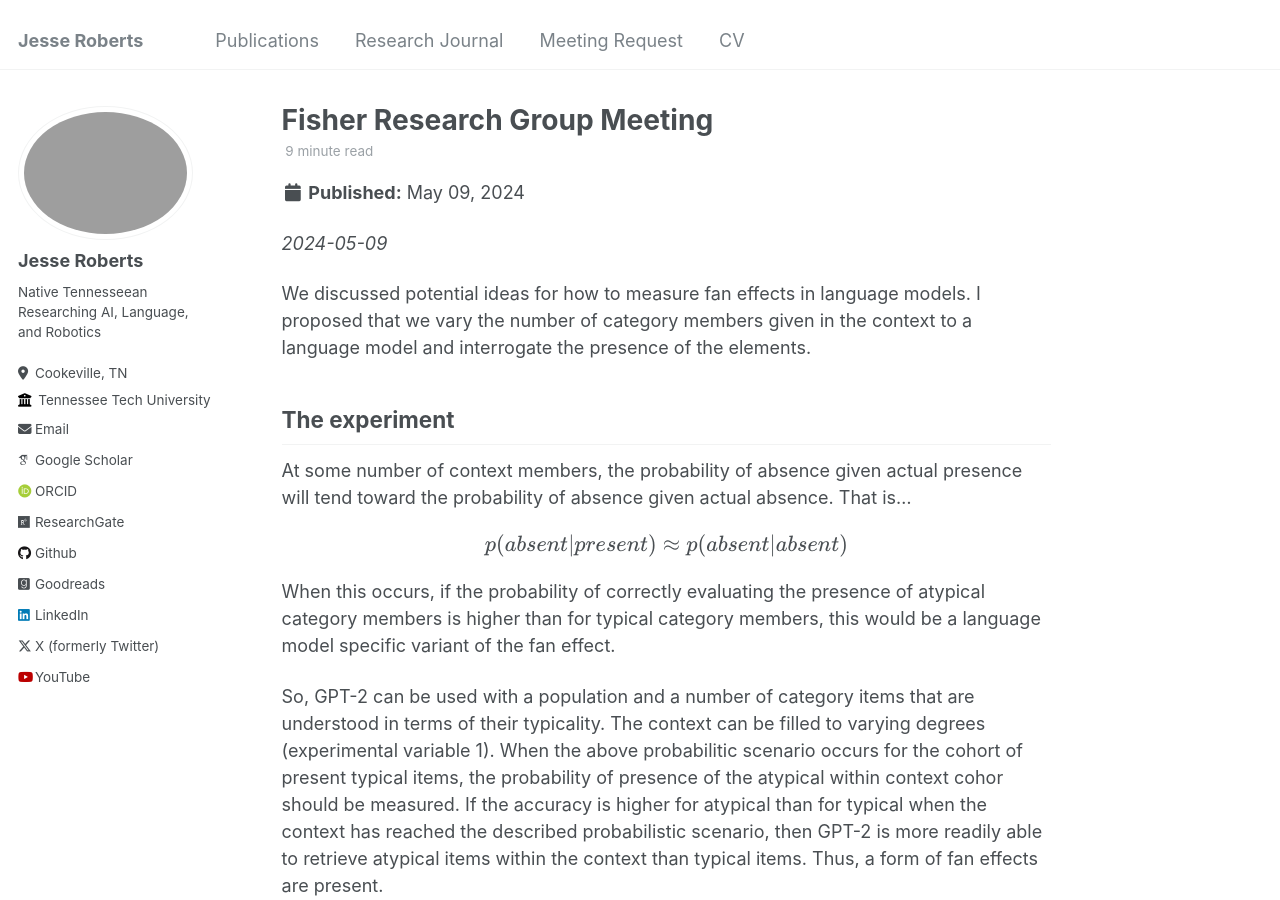
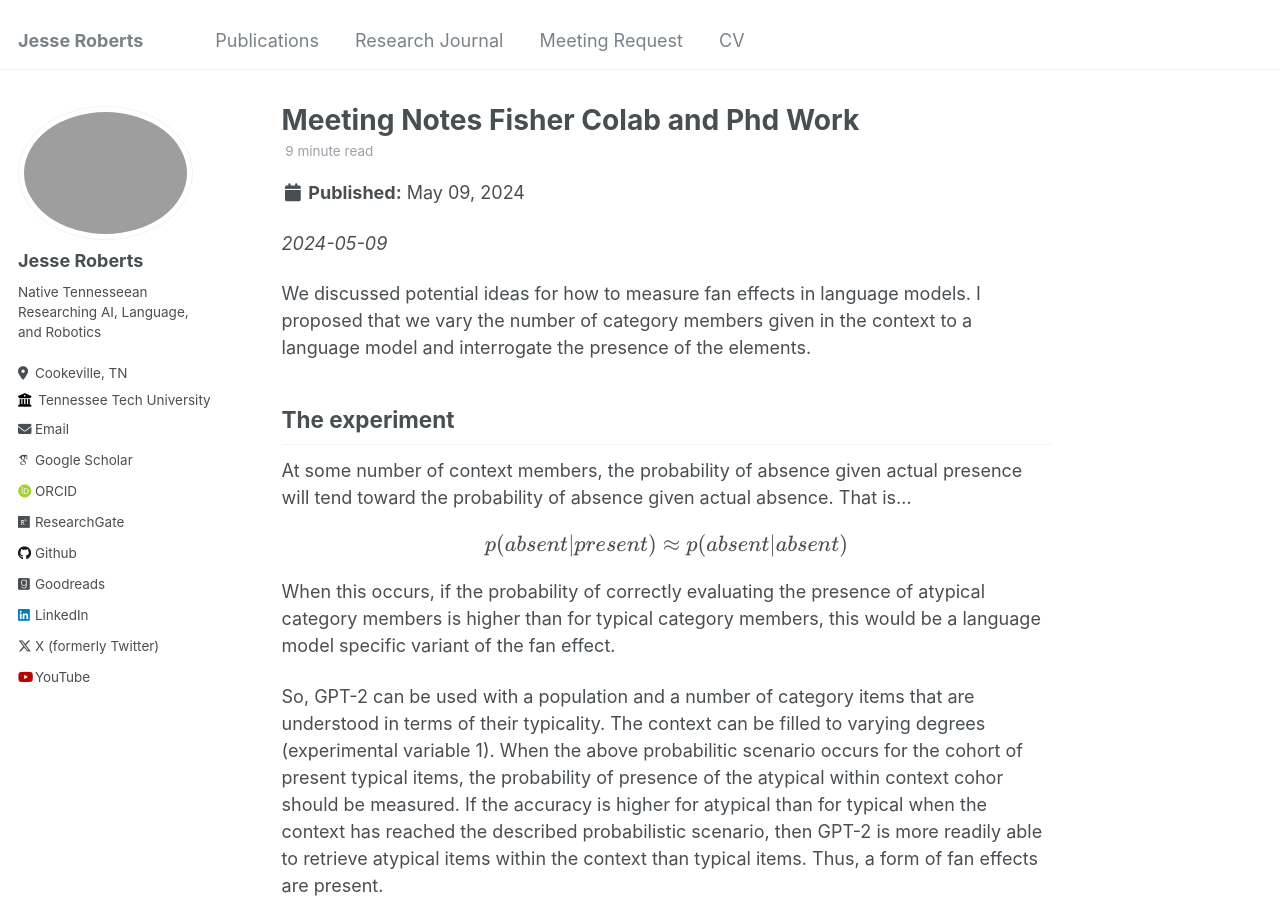
Before and after one commit to JesseTNRoberts/JesseTNRoberts.github.io, a Jekyll site: the page built from _posts/2024-05-09-MeetingNotesFisher.md, in a window 1280 px wide and 900 px high. Built offline with Jekyll 4.4.1, drawn with Linux system fonts in a browser that asks for light colours; some web fonts are replaced.

Commit message:
Update 2024-05-09-MeetingNotesFisher.md

```diff
--- a/_posts/2024-05-09-MeetingNotesFisher.md
+++ b/_posts/2024-05-09-MeetingNotesFisher.md
@@ -1,5 +1,5 @@
 ---
-title: 'Fisher Research Group Meeting'
+title: 'Meeting Notes Fisher Colab and Phd Work'
 date: 2024-05-09
 permalink: /posts/2024/05/09/MeetingNotesFisher
 redirect_from: /posts/2024/05/ResearchJournal_3/
```
